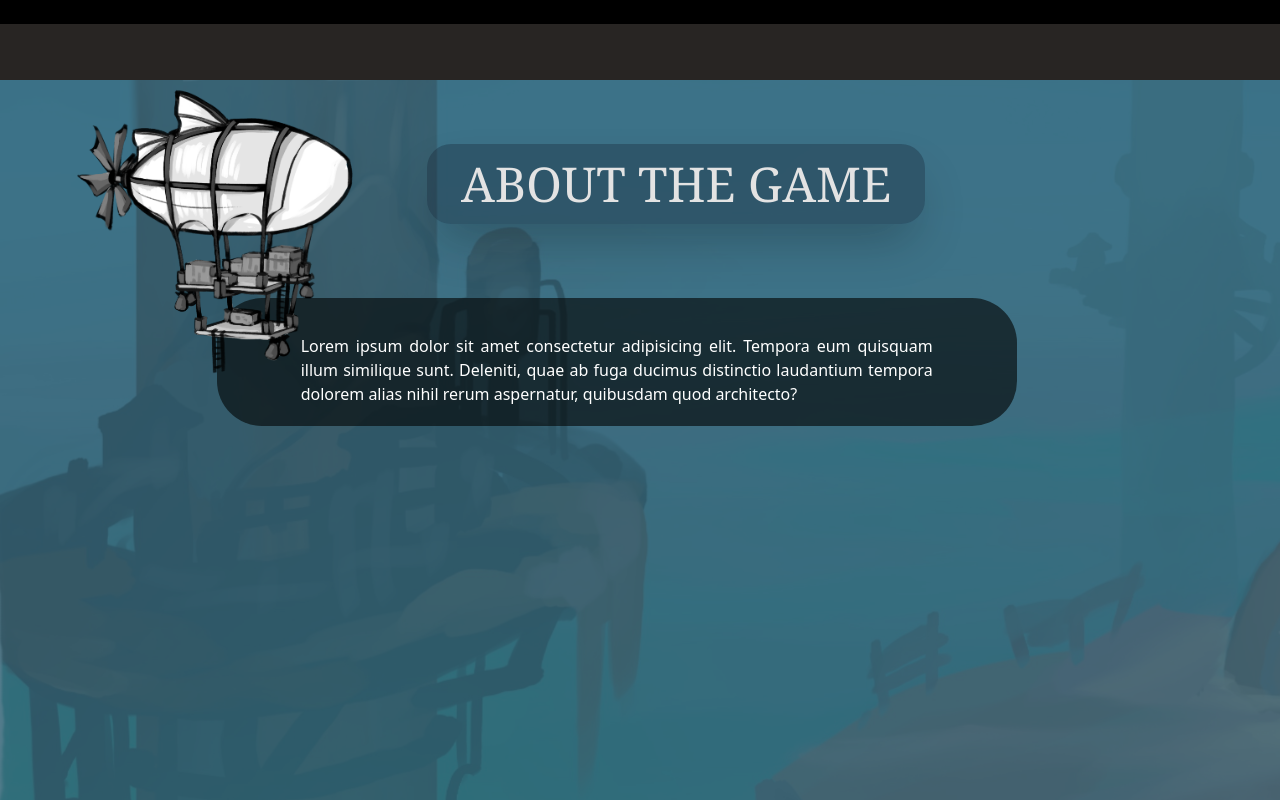
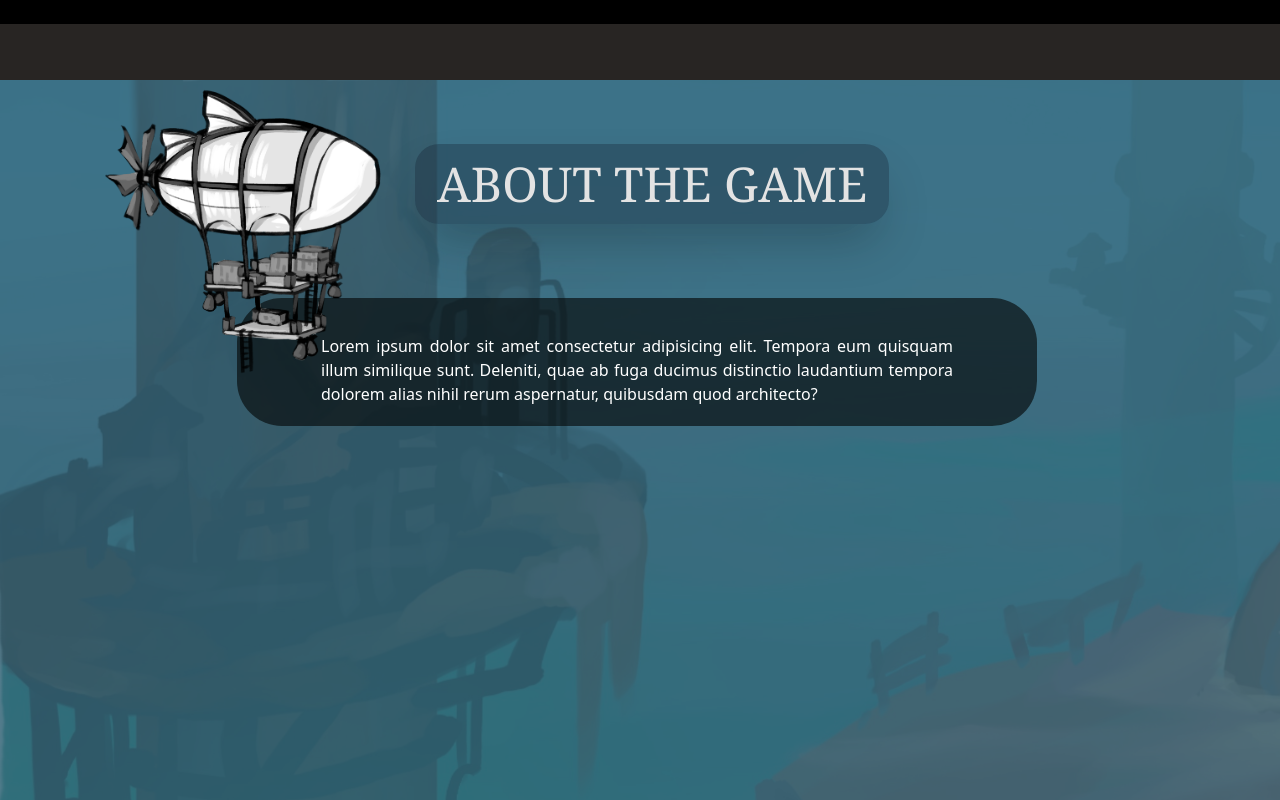
Before and after one commit to jasminedns/steam-wrecked, a Next.js app: page /game in a window 1280 px wide. Shown: the top 800 px of the page. Built offline with nearby package versions, Linux system fonts and the light colour scheme; a web font is replaced by a local one.

Commit message:
positioning the airship

```diff
--- a/src/components/AGHeading/index.tsx
+++ b/src/components/AGHeading/index.tsx
@@ -1,8 +1,8 @@
 const AGHeading = () => {
     return (
         <div className="pt-12">
-            <div className="w-full max-w-2xl mx-auto md:ml-9 bg-gray-900/30  rounded-3xl shadow-2xl p-4">
-                <h1 className="charter md:text-3xl lg:text-5xl text-center opacity-800">
+            <div className="w-full max-w-2xl mx-auto sm:ml-10 md:ml-9 lg:ml-3 bg-gray-900/30  rounded-3xl shadow-2xl p-4">
+                <h1 className="charter text-4xl md:text-3xl lg:text-5xl text-center opacity-800">
                     ABOUT THE GAME
                 </h1>
             </div>
```
Also changed, not shown: src/components/AG_Balloon_content/index.tsx (+3 -4 lines).
